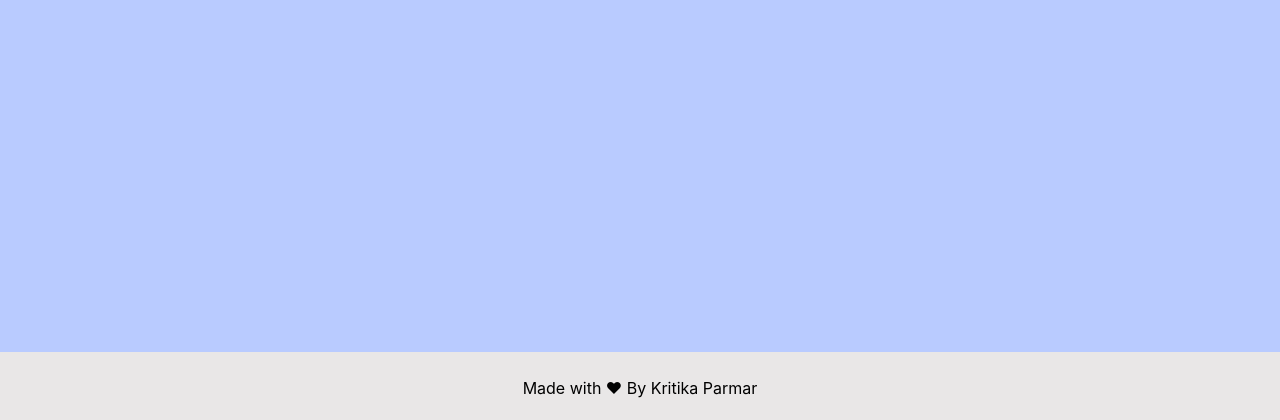
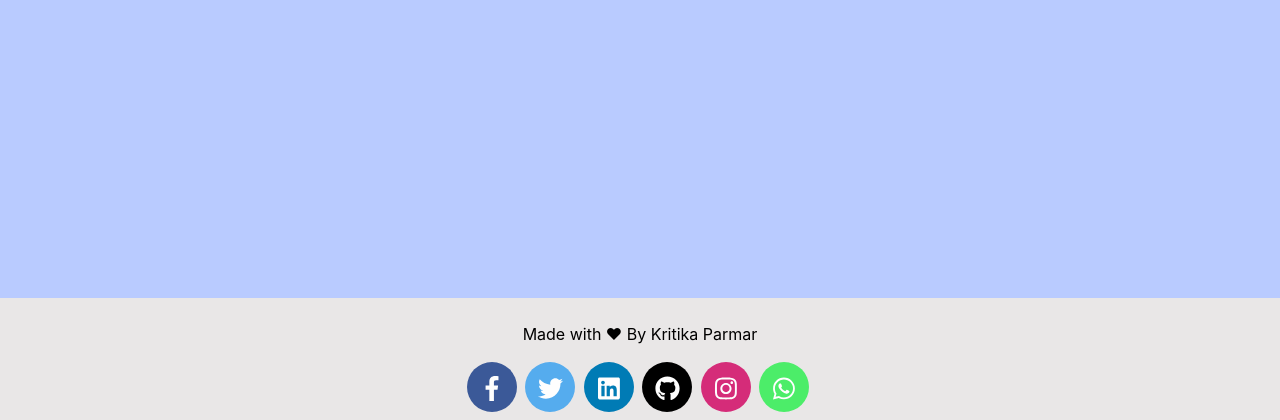
Before and after one commit to kritikaparmar-programmer/HealthCheck, a Flask app: page /about in a window 1280 px wide. Shown: the part 380-800 px from the top of the page. Run offline with Flask 2, Linux system fonts and the light colour scheme; some libraries are stand-ins or nearby versions.

Commit message:
added social media icons in footer

```diff
--- a/static/style.css
+++ b/static/style.css
@@ -151,3 +151,100 @@ max-width: 40rem;
 {
   background-color: #fff;
 }
+
+
+/* css for social media icons */
+
+.rounded-social-buttons {
+  text-align: center;
+}
+
+.rounded-social-buttons .social-button {
+  display: inline-block;
+  position: relative;
+  cursor: pointer;
+  width: 3.125rem;
+  height: 3.125rem;
+  border: 0.125rem solid transparent;
+  padding: 0;
+  text-decoration: none;
+  text-align: center;
+  color: #fefefe;
+  font-size: 1.5625rem;
+  font-weight: normal;
+  line-height: 2em;
+  border-radius: 1.6875rem;
+  transition: all 0.5s ease;
+  margin-right: 0.25rem;
+  margin-bottom: 0.25rem;
+}
+
+.rounded-social-buttons .social-button:hover, .rounded-social-buttons .social-button:focus {
+  -webkit-transform: rotate(360deg);
+      -ms-transform: rotate(360deg);
+          transform: rotate(360deg);
+}
+
+.rounded-social-buttons .fa-twitter, .fa-facebook-f, .fa-linkedin, .fa-youtube, .fa-instagram {
+  font-size: 25px;
+}
+
+.rounded-social-buttons .social-button.facebook {
+  background: #3b5998;
+}
+
+.rounded-social-buttons .social-button.facebook:hover, .rounded-social-buttons .social-button.facebook:focus {
+  color: #3b5998;
+  background: #fefefe;
+  border-color: #3b5998;
+}
+
+.rounded-social-buttons .social-button.twitter {
+  background: #55acee;
+}
+
+.rounded-social-buttons .social-button.twitter:hover, .rounded-social-buttons .social-button.twitter:focus {
+  color: #55acee;
+  background: #fefefe;
+  border-color: #55acee;
+}
+
+.rounded-social-buttons .social-button.linkedin {
+  background: #007bb5;
+}
+
+.rounded-social-buttons .social-button.linkedin:hover, .rounded-social-buttons .social-button.linkedin:focus {
+  color: #007bb5;
+  background: #fefefe;
+  border-color: #007bb5;
+}
+
+.rounded-social-buttons .social-button.github {
+  background: black;
+}
+
+.rounded-social-buttons .social-button.github:hover, .rounded-social-buttons .social-button.github:focus {
+  color: black;
+  background: #ffff;
+  border-color: black;
+}
+
+.rounded-social-buttons .social-button.instagram {
+  background: #d52c79;
+}
+
+.rounded-social-buttons .social-button.instagram:hover, .rounded-social-buttons .social-button.instagram:focus {
+  color: #125688;
+  background: #fefefe;
+  border-color: #125688;
+}
+.rounded-social-buttons .social-button.whatsapp {
+  background:#4ced69;
+}
+.rounded-social-buttons .social-button.whatsapp:hover, .rounded-social-buttons .social-button.whatsapp:focus {
+  color:#4ced69;
+  background: #fefefe;
+  border-color:#4ced69 ;
+}
+
+    </style>
--- a/templates/layout.html
+++ b/templates/layout.html
@@ -61,10 +61,18 @@
 <br>
 
     {% block body %} {% endblock %}
-
+    <script defer src="https://use.fontawesome.com/releases/v5.0.13/js/all.js" integrity="sha384-xymdQtn1n3lH2wcu0qhcdaOpQwyoarkgLVxC/wZ5q7h9gHtxICrpcaSUfygqZGOe" crossorigin="anonymous"></script>
       <div class="footer container-fluid fixed-bottom pt-4 pb-1 ">
         <p>Made with ❤ By Kritika Parmar<br>
         </p>
+        <div class="rounded-social-buttons">
+                    <a class="social-button facebook" href="https://www.facebook.com/" target="_blank"><i class="fab fa-facebook-f"></i></a>
+                    <a class="social-button twitter" href="https://www.twitter.com/" target="_blank"><i class="fab fa-twitter"></i></a>
+                    <a class="social-button linkedin" href="https://www.linkedin.com/" target="_blank"><i class="fab fa-linkedin"></i></a>
+                    <a class="social-button github" href="https://www.github.com/" target="_blank"><i class="fab fa-github"></i></a>
+                    <a class="social-button instagram" href="https://www.instagram.com/" target="_blank"><i class="fab fa-instagram"></i></a>
+                    <a class="social-button whatsapp" href="https://web.whatsapp.com/" target="_blank"><i class="fab fa-whatsapp"></i></a>
+                </div>
       </div>
 
 
```
